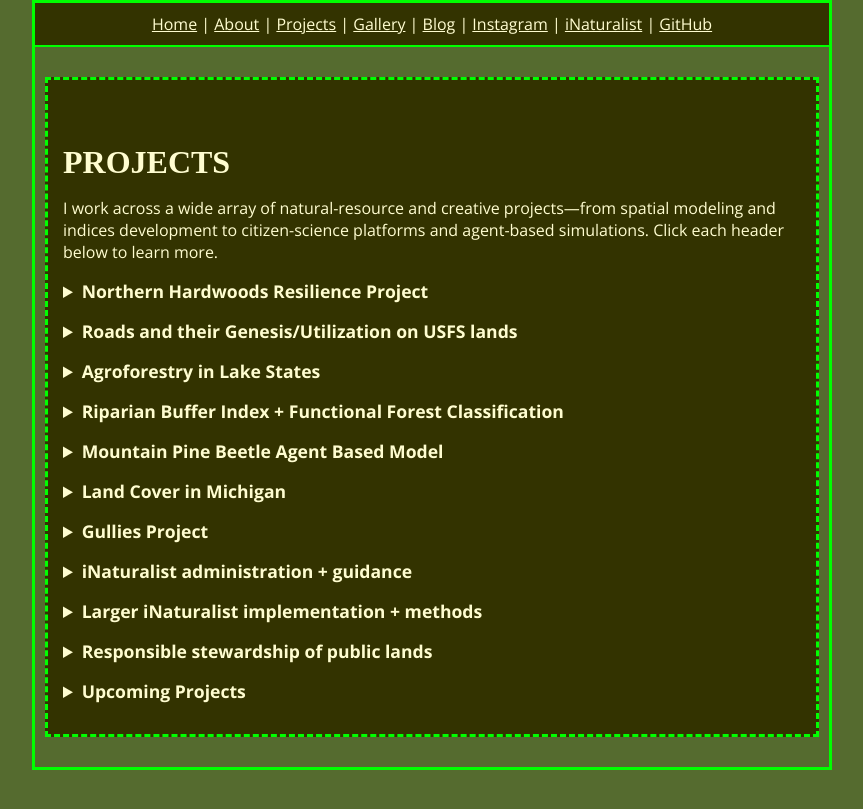
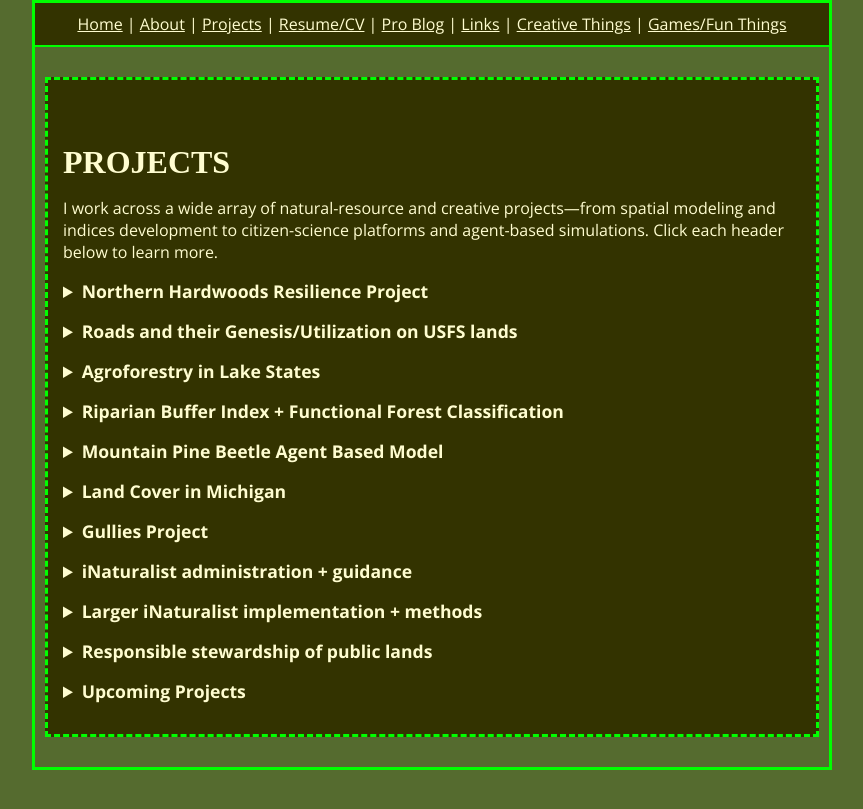
Before and after one commit to MtnTheMan/mtntheman.github.io, a Jekyll site: the page projects.html, which Jekyll copies as it is, in a window 1280 px wide. Shown: the top 809 px of the page, without its empty margins (208-1071 px from the left). Built offline with Jekyll 4.4.1, drawn with Linux system fonts in a browser that asks for light colours; some web fonts are replaced.

Commit message:
Update links in projects, add ORCID

```diff
--- a/projects.html
+++ b/projects.html
@@ -95,25 +95,14 @@
           <a href="index.html">Home</a> |
           <a href="index.html#about">About</a> |
           <a href="projects.html">Projects</a> |
-          <a href="gallery.html">Gallery</a> |
-          <a href="blog.html">Blog</a> |
-          <a
-            href="https://instagram.com/mtntheman"
-            target="_blank"
-            rel="noopener noreferrer"
-            >Instagram</a
+          <a href="resume.html">Resume/CV</a> |
+          <a href="blog.html">Pro Blog</a> |
+          <a href="index.html#links">Links</a> |
+          <a href="https://www.massadona.co" target="_blank" rel="noopener noreferrer"
+            >Creative Things</a
           > |
-          <a
-            href="https://www.inaturalist.org/people/parker_hopkins"
-            target="_blank"
-            rel="noopener noreferrer"
-            >iNaturalist</a
-          > |
-          <a
-            href="https://github.com/mtntheman"
-            target="_blank"
-            rel="noopener noreferrer"
-            >GitHub</a
+          <a href="https://www.cochetopa.co" target="_blank" rel="noopener noreferrer"
+            >Games/Fun Things</a
           >
         </td>
       </tr>
```
Also changed, not shown: index.html (+8 -0 lines).
